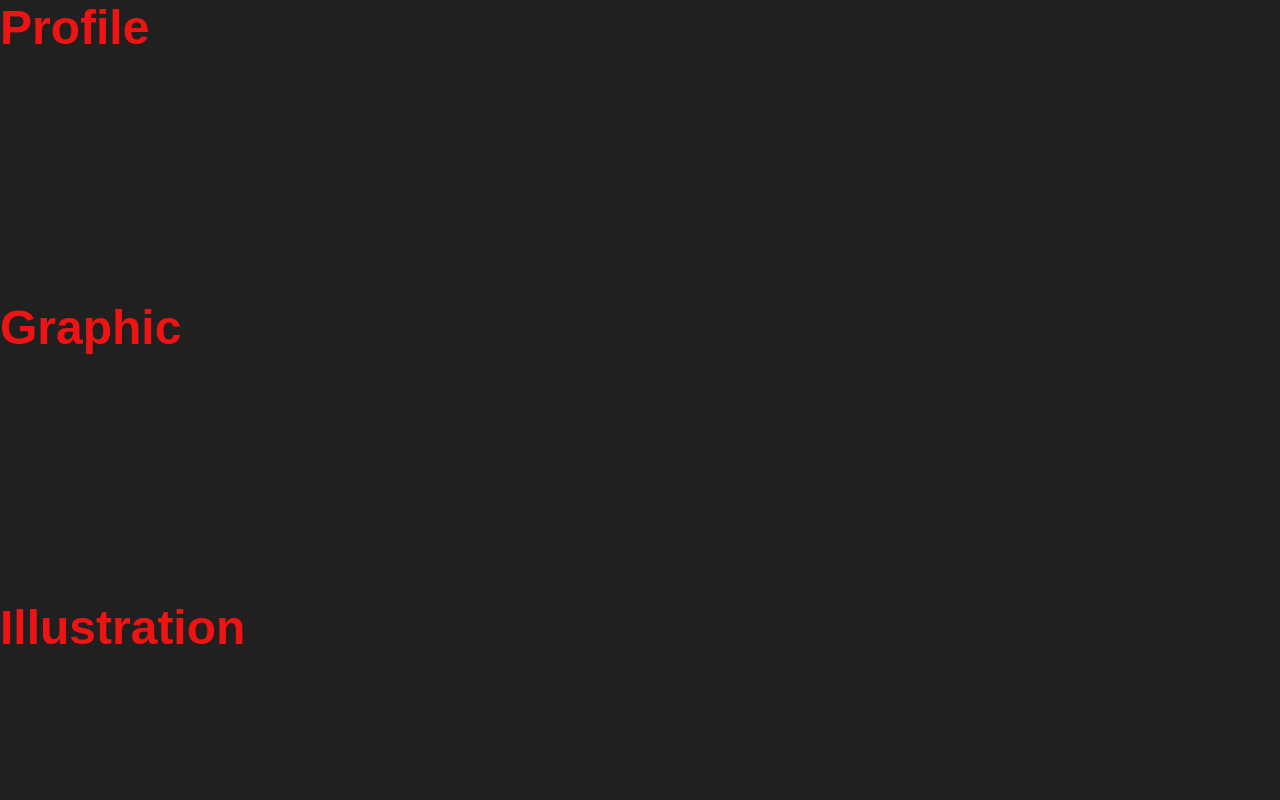
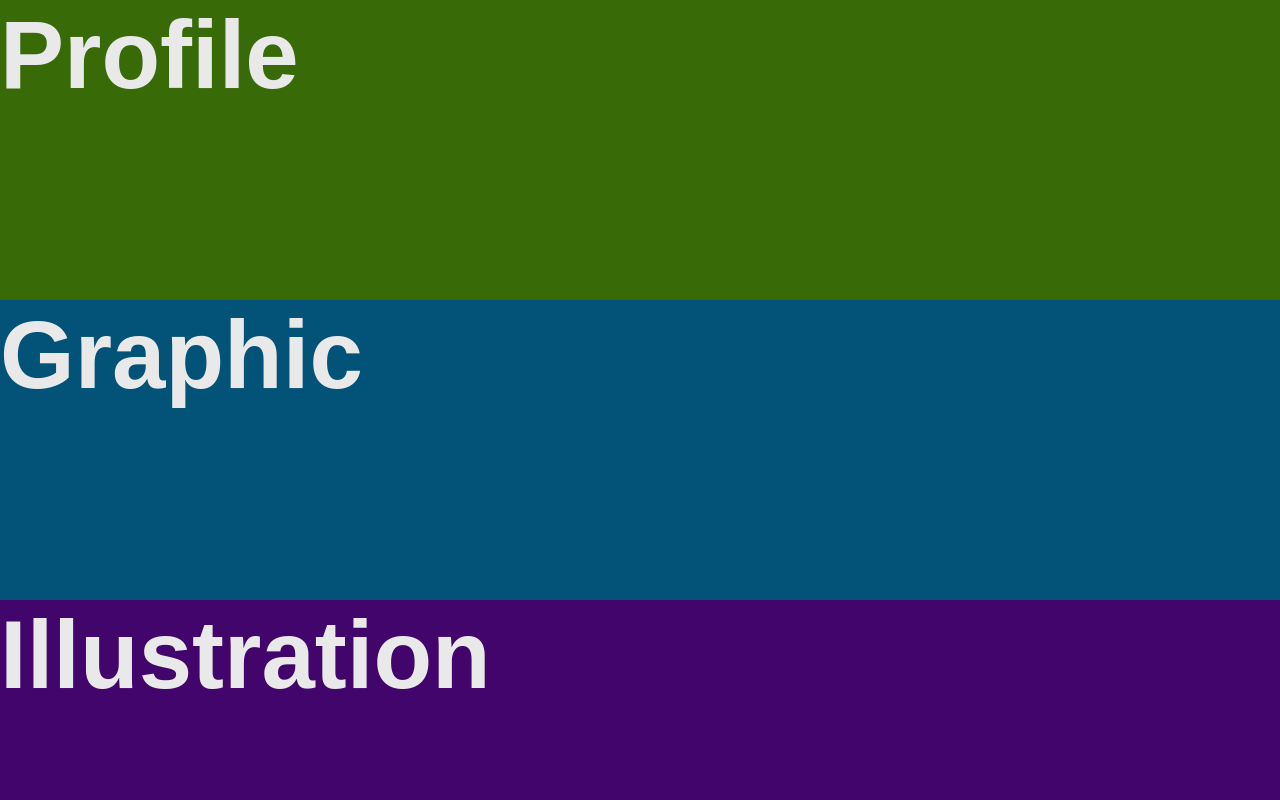
Before and after one commit to QooDfeye/csswork, a plain HTML site: page index.html in a window 1280 px wide. Shown: the top 800 px of the page. Drawn offline with Linux system fonts and the light colour scheme.

Commit message:
css color fix

```diff
--- a/index.html
+++ b/index.html
@@ -9,10 +9,10 @@
 </head>
 <body>
     <nav>
-        <h1>Profile</h1>
-        <h1>Graphic</h1>
-        <h1>Illustration</h1>
-        <h1>UI</h1>
+        <h1 class="profile">Profile</h1>
+        <h1 class="graphic">Graphic</h1>
+        <h1 class="illustration">Illustration</h1>
+        <h1 class="ui">UI</h1>
     </nav>
 </body>
 </html>
--- a/style.css
+++ b/style.css
@@ -6,8 +6,23 @@
 }
 
 h1{
-    color: rgb(238, 20, 20);
-    background-color: rgb(32, 32, 32);
-    font-size: 3em;
+    color: rgb(233, 233, 233);
+    font-size: 6em;
     height: 300px;
 }
+
+.profile{
+    background-color: rgb(56, 107, 7);
+}
+
+.graphic{
+    background-color: rgb(3, 82, 119);
+}
+
+.illustration{
+    background-color: rgb(66, 5, 107);
+}
+
+.ui{
+    background-color: rgb(54, 1, 1);
+}
```
